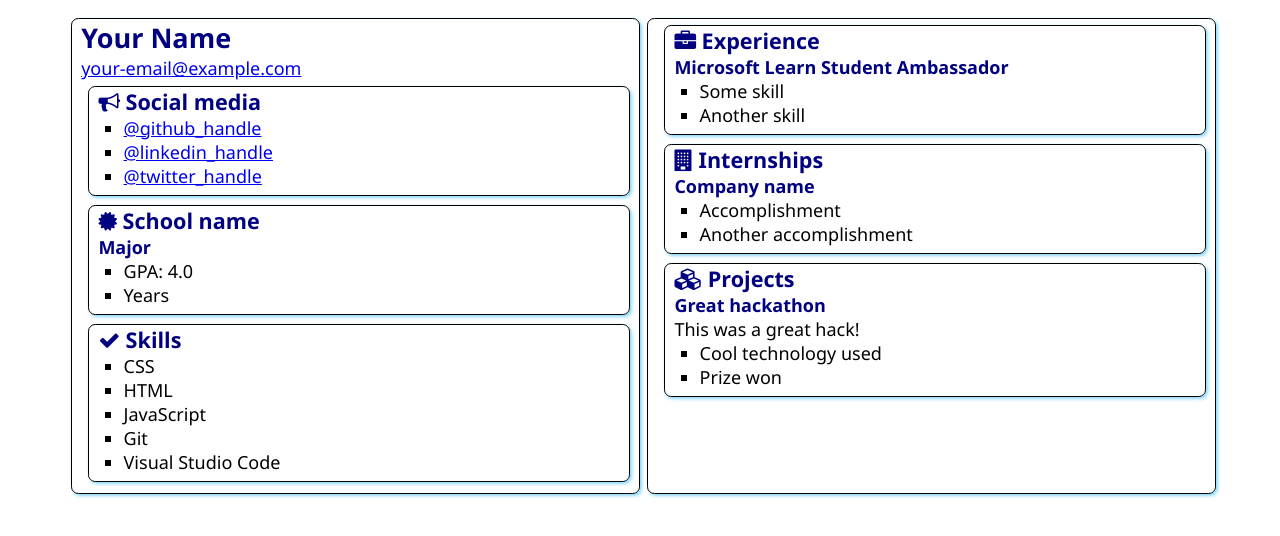
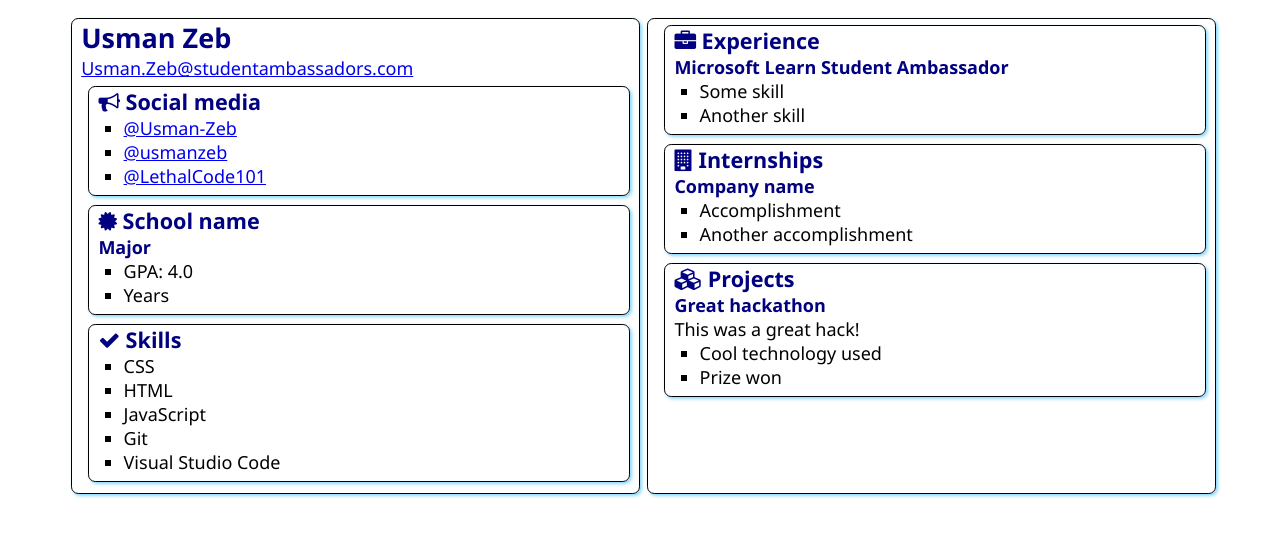
Before and after one commit to Usman-Zeb/SATechnicalOnboarding, a plain HTML site: page src/index.html in a window 1280 px wide. Drawn offline with Linux system fonts and the light colour scheme.

Commit message:
Updated index

```diff
--- a/src/index.html
+++ b/src/index.html
@@ -12,8 +12,8 @@
 <body>
     <main>
         <article class="box">
-            <h1>Your Name</h1>
-            <div><a href="mailto:your.email@example.com">your-email@example.com</a></div>
+            <h1>Usman Zeb</h1>
+            <div><a href="mailto:Usman.Zeb@studentambassadors.com">Usman.Zeb@studentambassadors.com</a></div>
 
             <section class="box">
                 <h2>
@@ -21,9 +21,9 @@
                     Social media
                 </h2>
                 <ul>
-                    <li><a href="https://github.com/<handle>">@github_handle</a></li>
-                    <li><a href="https://linkedin.com/in/<handle>">@linkedin_handle</a></li>
-                    <li><a href="https://twitter.com/<handle>">@twitter_handle</a></li>
+                    <li><a href="https://github.com/Usman-Zeb">@Usman-Zeb</a></li>
+                    <li><a href="https://linkedin.com/in/usmanzeb">@usmanzeb</a></li>
+                    <li><a href="https://twitter.com/LethalCode101">@LethalCode101</a></li>
                 </ul>
             </section>
 
```
